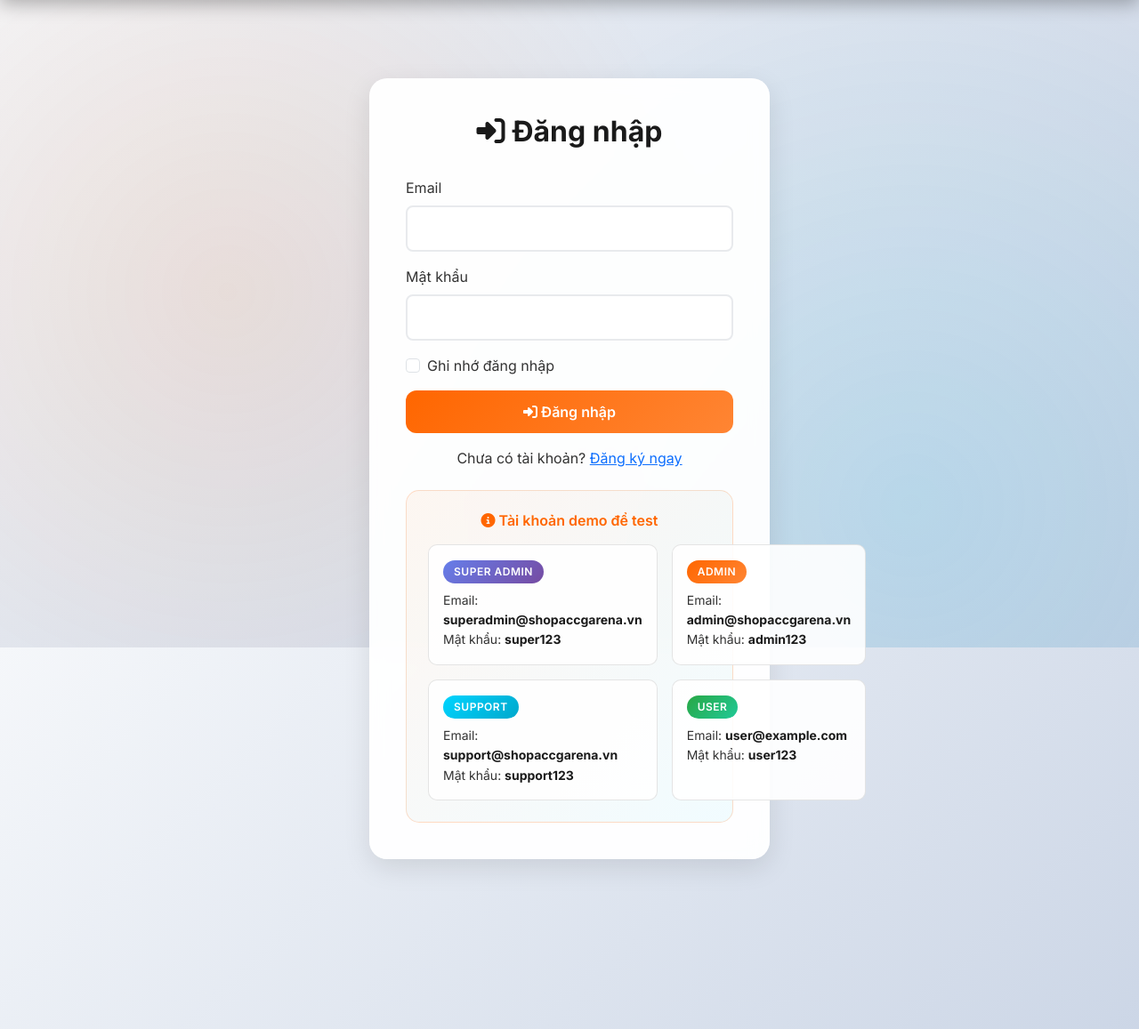
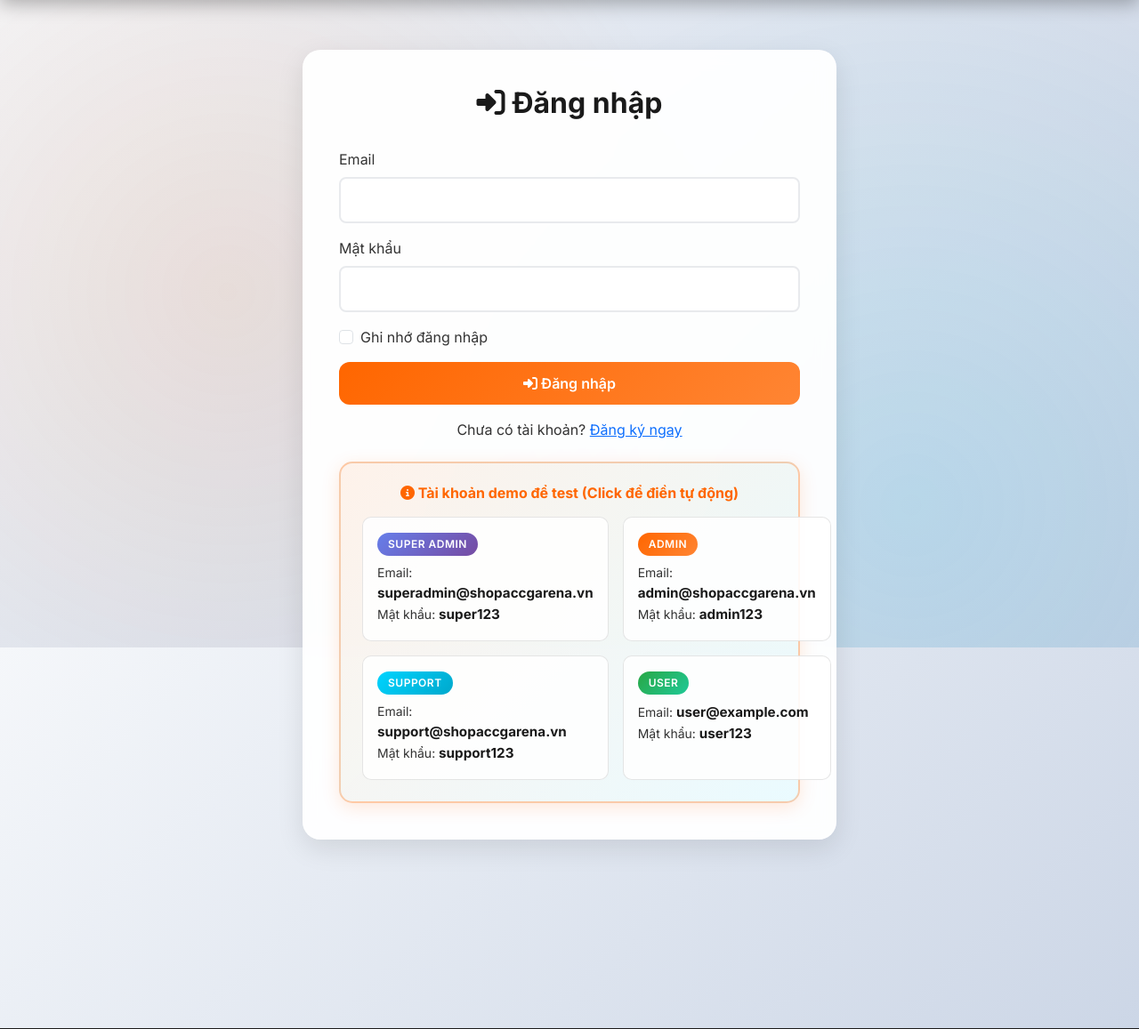
Before and after one commit to kurumi-2004/shop-ban-acc-garena, a Flask app: page /login in a window 1280 px wide. Shown: the part 72-1229 px from the top of the page at 89% size. Run offline with Flask 3, Linux system fonts and the light colour scheme.

Commit message:
Improve navigation and display of account details and login demo
Update CSS for auth and demo account components, add `target="_parent"` to account detail links, and enhance login demo functionality with click-to-fill credentials and toast notifications.

Replit-Commit-Author: Agent
Replit-Commit-Session-Id: d0b4c63e-77fc-4ad9-a886-50d4c7e2062a
Replit-Commit-Checkpoint-Type: intermediate_checkpoint
Replit-Commit-Screenshot-Url: https://storage.googleapis.com/screenshot-production-us-central1/140612d5-f80b-499a-b9bc-79f72f109eb5/d0b4c63e-77fc-4ad9-a886-50d4c7e2062a/RK6xr0K

```diff
--- a/static/css/style.css
+++ b/static/css/style.css
@@ -446,8 +446,8 @@ body::before {
 }
 
 .auth-container {
-    max-width: 450px;
-    margin: 4rem auto;
+    max-width: 600px;
+    margin: 2rem auto 4rem;
     background: rgba(255, 255, 255, 0.95);
     backdrop-filter: blur(10px);
     border: 1px solid rgba(255, 255, 255, 0.3);
@@ -464,17 +464,19 @@ body::before {
 }
 
 .demo-accounts {
-    background: linear-gradient(135deg, rgba(255, 102, 0, 0.05), rgba(0, 212, 255, 0.05));
-    border: 1px solid rgba(255, 102, 0, 0.2);
+    background: linear-gradient(135deg, rgba(255, 102, 0, 0.08), rgba(0, 212, 255, 0.08));
+    border: 2px solid rgba(255, 102, 0, 0.3);
     border-radius: 15px;
     padding: 1.5rem;
     margin-top: 2rem;
+    box-shadow: 0 5px 20px rgba(255, 102, 0, 0.15);
 }
 
 .demo-accounts h6 {
     color: var(--primary-orange);
-    font-weight: 600;
+    font-weight: 700;
     margin-bottom: 1rem;
+    font-size: 1rem;
 }
 
 .demo-grid {
@@ -534,6 +536,11 @@ body::before {
 
 .demo-account strong {
     color: var(--tech-black);
+    font-size: 0.95rem;
+}
+
+.demo-account:active {
+    transform: scale(0.98);
 }
 
 @media (max-width: 576px) {
--- a/templates/index.html
+++ b/templates/index.html
@@ -57,7 +57,7 @@
             </div>
             <div class="account-price">{{ "{:,.0f}".format(account.price) }} ₫</div>
             <p class="text-muted">{{ account.description[:80] }}...</p>
-            <a href="{{ url_for('account_detail', account_id=account.id) }}" class="btn btn-primary w-100">
+            <a href="{{ url_for('account_detail', account_id=account.id) }}" class="btn btn-primary w-100" target="_parent">
                 <i class="fas fa-eye"></i> Xem chi tiết
             </a>
         </div>
--- a/templates/login.html
+++ b/templates/login.html
@@ -41,24 +41,24 @@
     </div>
 
     <div class="demo-accounts mt-4" data-aos="fade-up">
-        <h6 class="text-center mb-3"><i class="fas fa-info-circle"></i> Tài khoản demo để test</h6>
+        <h6 class="text-center mb-3"><i class="fas fa-info-circle"></i> Tài khoản demo để test (Click để điền tự động)</h6>
         <div class="demo-grid">
-            <div class="demo-account">
+            <div class="demo-account" onclick="fillLogin('superadmin@shopaccgarena.vn', 'super123')" style="cursor: pointer;">
                 <span class="demo-role super-admin">Super Admin</span>
                 <small class="d-block mt-2">Email: <strong>superadmin@shopaccgarena.vn</strong></small>
                 <small class="d-block">Mật khẩu: <strong>super123</strong></small>
             </div>
-            <div class="demo-account">
+            <div class="demo-account" onclick="fillLogin('admin@shopaccgarena.vn', 'admin123')" style="cursor: pointer;">
                 <span class="demo-role admin">Admin</span>
                 <small class="d-block mt-2">Email: <strong>admin@shopaccgarena.vn</strong></small>
                 <small class="d-block">Mật khẩu: <strong>admin123</strong></small>
             </div>
-            <div class="demo-account">
+            <div class="demo-account" onclick="fillLogin('support@shopaccgarena.vn', 'support123')" style="cursor: pointer;">
                 <span class="demo-role support">Support</span>
                 <small class="d-block mt-2">Email: <strong>support@shopaccgarena.vn</strong></small>
                 <small class="d-block">Mật khẩu: <strong>support123</strong></small>
             </div>
-            <div class="demo-account">
+            <div class="demo-account" onclick="fillLogin('user@example.com', 'user123')" style="cursor: pointer;">
                 <span class="demo-role user">User</span>
                 <small class="d-block mt-2">Email: <strong>user@example.com</strong></small>
                 <small class="d-block">Mật khẩu: <strong>user123</strong></small>
@@ -66,4 +66,12 @@
         </div>
     </div>
 </div>
+
+<script>
+function fillLogin(email, password) {
+    document.getElementById('email').value = email;
+    document.getElementById('password').value = password;
+    showToast('Đã điền thông tin đăng nhập!', 'success');
+}
+</script>
 {% endblock %}
```
